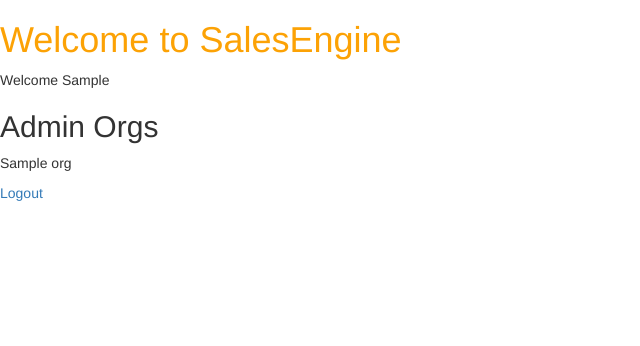
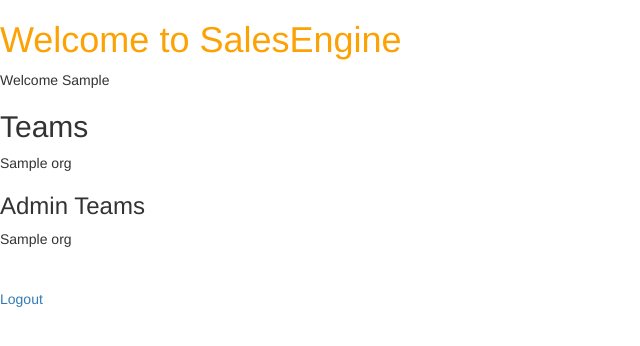
Before and after one commit to coreygarvey/deetboard, a Django app: page /home/ in a window 1280 px wide. Shown: the top 346 px of the page, without its empty margins (0-640 px from the left). Run offline with Django 3.2, Linux system fonts and the light colour scheme; a user stored in the database is signed in; tables that the repository leaves empty hold one stand-in row (values such as "Sample post"); some libraries are stand-ins or nearby versions.

Commit message:
Direct activated users to home, move home view into salesengine

```diff
--- a/salesengine/accounts/views.py
+++ b/salesengine/accounts/views.py
@@ -41,7 +41,7 @@ class RegistrationView(BaseRegistrationView):
     email_body_template = 'registration/activation_email.txt'
     email_subject_template = 'registration/activation_email_subject.txt'
     form_class = MyRegistrationForm
-    template_name = 'registration/homepage.html'
+    template_name = 'registration/landing.html'
 
     def register(self, form):
         new_user = self.create_inactive_user(form)
@@ -183,12 +183,9 @@ class ActivationView(UpdateView):
 
     def get_success_url(self, user, org_id):
         # Users without org will create new
-        print "Right here!"
-        print org_id
         if org_id is None:
             return ('new_org', (), {})
         else:
-            print "Should be general activation"
             return reverse('general_invitation',args=(org_id,))
 
     def validate_key(self, activation_key):
@@ -292,10 +289,8 @@ class InvitationView(FormView):
 
         # Allow all users with domain to register
         if form.cleaned_data['inviteEmail'] == True:
-            print "email all"
             org.email_all=True
         else:
-            print "not email all"
             org.email_all=False
         org.save()
 
@@ -331,7 +326,7 @@ class InvitationView(FormView):
         return new_user
 
     def get_success_url(self):
-        return ('invitation_complete', (), {})
+        return ('home', (), {})
 
     def create_inactive_user(self, email):
         """
@@ -747,15 +742,7 @@ def logout_page(request):
     logout(request)
     return HttpResponseRedirect('/')
 
-@login_required
-def home(request):
-    return render_to_response(
-        'home.html',
-        {
-            'user': request.user,
-            'admin_org': Org.objects.get(admin=request.user)
-        }
-    )
+
 
 def start(request):
     return render(request, 'start.html')
--- a/salesengine/salesengine/urls.py
+++ b/salesengine/salesengine/urls.py
@@ -24,7 +24,8 @@ from django.contrib.auth.views import login, password_reset_confirm, password_re
 
 from accounts.forms import AccountRegistrationForm, MyRegistrationForm, MyActivationForm
 
-from accounts.views import register, register_success, logout_page, home
+from views import home
+from accounts.views import register, register_success, logout_page
 from accounts.views import RegistrationTypeView, RegistrationView, ActivationView, InvitationView, GeneralInvitationView, ReactivateView, FindOrgView
 
 from views import IndexView
@@ -47,7 +48,7 @@ urlpatterns = [
 
     url(r'^$',
         RegistrationView.as_view(),
-        name='home',
+        name='landing',
     ),
 
     url(r'^new_org/$',
@@ -88,11 +89,6 @@ urlpatterns = [
         name='reactivate',
     ),
 
-    # Search for org by email
-
-
-
-
     url(r'^accounts/login/$',
         login,
     ), # If user is not login it will redirect to login page
@@ -102,9 +98,8 @@ urlpatterns = [
         TemplateView.as_view(
             template_name='registration/invitation_complete.html'
         ),
-        name='invitation_complete'),
-
-
+        name='invitation_complete'
+    ),
 
     url(r'^reset/(?P<uidb64>[0-9A-Za-z]+)-(?P<token>.+)/$', password_reset_confirm, name='password_reset_confirm'),
 
@@ -113,13 +108,18 @@ urlpatterns = [
     url(r'^accounts/', include('registration.backends.hmac.urls')),
 
     url(r'^register/success/$', register_success),
-    url(r'^home/$', home),
 
+    # After Registration
+    url(r'^home/$',
+        home,
+        name = 'home'
+    ),
 
     url(r'^create_org/',
         OrgCreateView.as_view(
             ),
-        name = 'new_org'),
+        name = 'new_org'
+    ),
 
     url(r'^org_create/$', OrgCreateView.as_view())
     #url(r'^join_org/$', start),
--- a/salesengine/salesengine/views.py
+++ b/salesengine/salesengine/views.py
@@ -1,6 +1,11 @@
 from django.views.decorators.csrf import ensure_csrf_cookie
 from django.views.generic.base import TemplateView
 from django.utils.decorators import method_decorator
+from django.contrib.auth.decorators import login_required
+from django.shortcuts import render_to_response
+
+
+from orgs.models import Org
 
 
 class IndexView(TemplateView):
@@ -9,3 +14,18 @@ class IndexView(TemplateView):
     @method_decorator(ensure_csrf_cookie)
     def dispatch(self, *args, **kwargs):
         return super(IndexView, self).dispatch(*args, **kwargs)
+
+
+@login_required
+def home(request):
+    current_user = request.user
+    user_orgs = current_user.orgs.all()
+    admin_orgs = Org.objects.filter(admin=current_user)
+    return render_to_response(
+        'home.html',
+        {
+            'user': current_user,
+            'user_orgs': user_orgs,
+            'admin_orgs': admin_orgs
+        }
+    )
--- a/salesengine/templates/home.html
+++ b/salesengine/templates/home.html
@@ -3,7 +3,23 @@
 {% block head %}Welcome to SalesEngine{% endblock %}
 {% block content %}
     <p>Welcome {{ user.first_name }}  </p>
-    <h2>Admin Orgs</h2>
-    <p> {{ admin_org }} </p>
+
+    {% if user_orgs %}
+	    <h2>Teams</h2>
+	    {% for org in user_orgs.all %}
+			<span>{{ org.title }}</span>
+		{% endfor %}
+	{% endif %}
+
+	{% if admin_orgs %}
+		<h3>Admin Teams</h3>
+		{% for org in admin_orgs.all %}
+			<span>{{ org.title }}<span>
+		{% endfor %}
+	{% endif %}
+
+    </br>
+    </br>
+    </br>
     <a href="/logout/">Logout</a>
 {% endblock %}
```
Also changed, not shown: salesengine/templates/registration/landing.html (renamed from salesengine/templates/registration/homepage.html), 1 other file.
